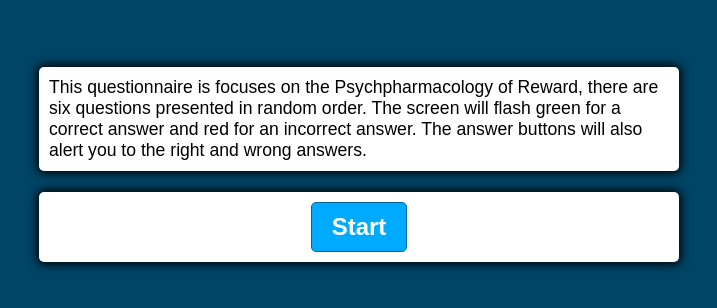
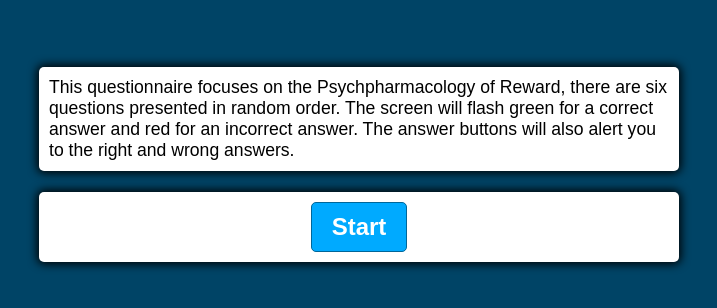
Before and after one commit to pythagoras227/questionnaire_radio, a plain HTML site: page index.html in a window 1280 px wide. Shown: the part 236-544 px from the top of the page, without its empty margins (201-918 px from the left). Drawn offline with Linux system fonts and the light colour scheme.

Commit message:
Update index.html

```diff
--- a/index.html
+++ b/index.html
@@ -10,8 +10,9 @@
 </head>
 <body>
 <div>
-  <div class="container", id="textAboveBox">This questionnaire is focuses on the Psychpharmacology of Reward,
-  there are six questions presented in random order. The screen will flash green for a correct answer and red for an incorrect answer. The answer buttons will also alert you to the right and wrong answers.</div>
+  <div class="container", id="textAboveBox">This questionnaire focuses on the Psychpharmacology of Reward,
+  there are six questions presented in random order. The screen will flash green for a correct answer and red
+   for an incorrect answer. The answer buttons will also alert you to the right and wrong answers.</div>
   <br>
   <div>
   <div class="container">
```
